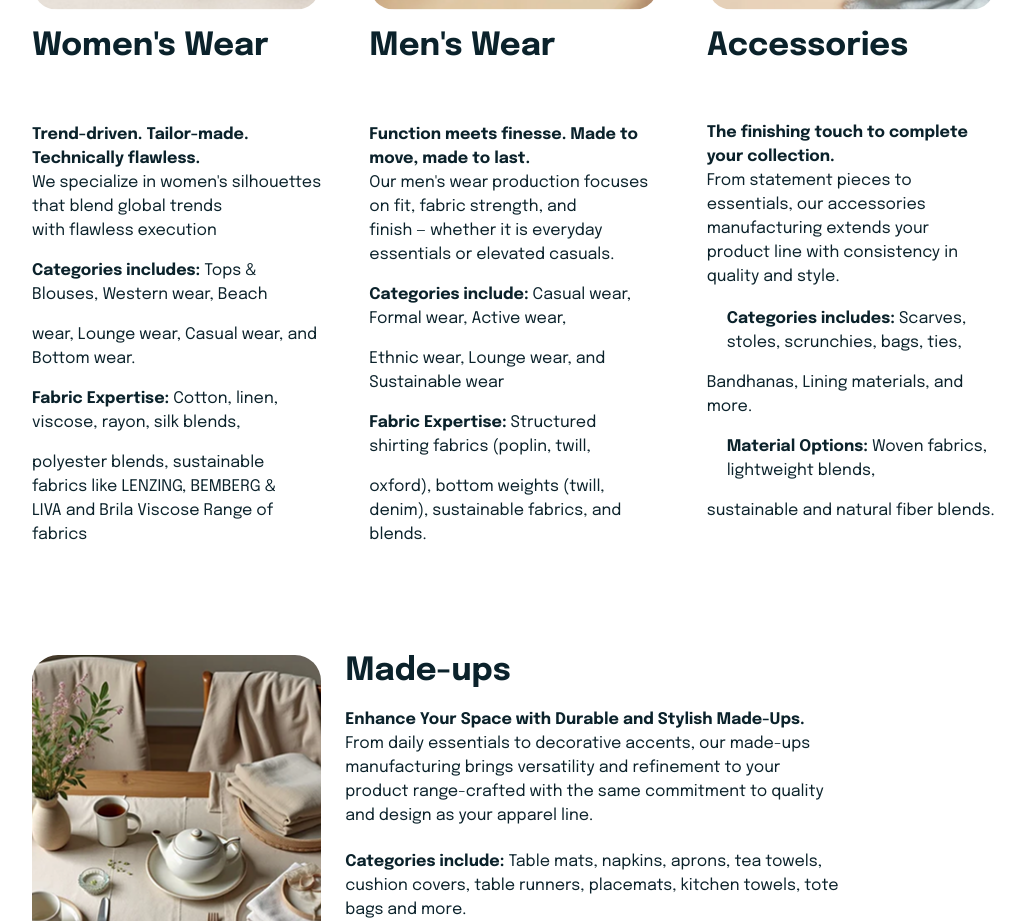
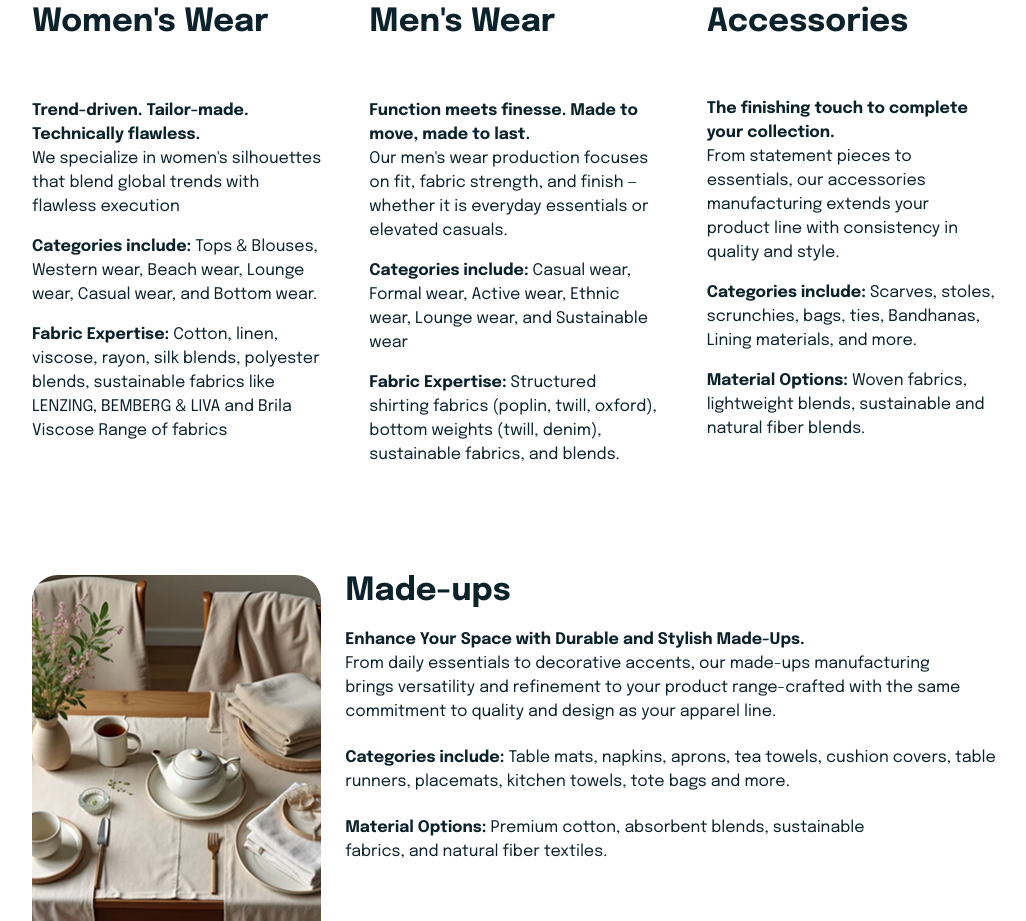
Before and after one commit to fasilfaz/introlines, a React (Vite) app: page / in a window 1280 px wide. Shown: the part 2340-3261 px from the top of the page, without its empty margins (126-1152 px from the left). Built offline with nearby package versions, Linux system fonts and the light colour scheme.

Commit message:
content alignment fixed

```diff
--- a/src/pages/GarmentManufacturing/ManufacturingCapabilities.jsx
+++ b/src/pages/GarmentManufacturing/ManufacturingCapabilities.jsx
@@ -1,5 +1,3 @@
-import React from 'react';
-
 const ManufacturingCapabilities = () => {
   return (
     <section className="w-full bg-background-card">
@@ -31,13 +29,7 @@ const ManufacturingCapabilities = () => {
                   className="text-sm sm:text-base font-normal leading-relaxed text-text-primary w-full lg:w-[96%]"
                   style={{ fontFamily: 'Epilogue' }}
                 >
-                  Whether you are creating for fashion brands, retail shelves, or e-commerce drops —
-                  <br />
-                  Fabriclore's garment manufacturing capabilities are tailored for quality, customization
-                  <br />
-                  and speed. From clothing to accessories, our production ecosystem adapts to your
-                  <br />
-                  brand's goals.
+                  Whether you are creating for fashion brands, retail shelves, or e-commerce drops — Fabriclore's garment manufacturing capabilities are tailored for quality, customization and speed. From clothing to accessories, our production ecosystem adapts to your brand's goals.
                 </p>
               </div>
             </div>
@@ -69,9 +61,7 @@ const ManufacturingCapabilities = () => {
                     Trend-driven. Tailor-made. Technically flawless.
                     <br />
                     <span className="font-normal">
-                      We specialize in women's silhouettes that blend global trends
-                      <br />
-                      with flawless execution
+                      We specialize in women's silhouettes that blend global trends with flawless execution
                     </span>
                   </p>
 
@@ -79,15 +69,8 @@ const ManufacturingCapabilities = () => {
                     className="text-sm sm:text-base leading-relaxed text-text-primary"
                     style={{ fontFamily: 'Epilogue' }}
                   >
-                    <span className="font-bold">Categories includes:</span>
-                    <span className="font-normal"> Tops & Blouses, Western wear, Beach</span>
-                  </p>
-
-                  <p
-                    className="text-sm sm:text-base font-normal leading-snug text-text-primary"
-                    style={{ fontFamily: 'Epilogue' }}
-                  >
-                    wear, Lounge wear, Casual wear, and Bottom wear.
+                    <span className="font-bold">Categories include:</span>
+                    <span className="font-normal"> Tops & Blouses, Western wear, Beach wear, Lounge wear, Casual wear, and Bottom wear.</span>
                   </p>
 
                   <p
@@ -95,16 +78,7 @@ const ManufacturingCapabilities = () => {
                     style={{ fontFamily: 'Epilogue' }}
                   >
                     <span className="font-bold">Fabric Expertise:</span>
-                    <span className="font-normal"> Cotton, linen, viscose, rayon, silk blends,</span>
-                  </p>
-
-                  <p
-                    className="text-sm sm:text-base font-normal leading-relaxed text-text-primary"
-                    style={{ fontFamily: 'Epilogue' }}
-                  >
-                    polyester blends, sustainable fabrics like LENZING, BEMBERG &
-                    <br />
-                    LIVA and Brila Viscose Range of fabrics
+                    <span className="font-normal"> Cotton, linen, viscose, rayon, silk blends, polyester blends, sustainable fabrics like LENZING, BEMBERG & LIVA and Brila Viscose Range of fabrics</span>
                   </p>
                 </div>
               </div>
@@ -134,9 +108,7 @@ const ManufacturingCapabilities = () => {
                     Function meets finesse. Made to move, made to last.
                     <br />
                     <span className="font-normal">
-                      Our men's wear production focuses on fit, fabric strength, and
-                      <br />
-                      finish — whether it is everyday essentials or elevated casuals.
+                      Our men's wear production focuses on fit, fabric strength, and finish — whether it is everyday essentials or elevated casuals.
                     </span>
                   </p>
 
@@ -145,31 +117,15 @@ const ManufacturingCapabilities = () => {
                     style={{ fontFamily: 'Epilogue' }}
                   >
                     <span className="font-bold">Categories include:</span>
-                    <span className="font-normal"> Casual wear, Formal wear, Active wear,</span>
-                  </p>
-
-                  <p
-                    className="text-sm sm:text-base font-normal leading-snug text-text-primary"
-                    style={{ fontFamily: 'Epilogue' }}
-                  >
-                    Ethnic wear, Lounge wear, and Sustainable wear
+                    <span className="font-normal"> Casual wear, Formal wear, Active wear, Ethnic wear, Lounge wear, and Sustainable wear</span>
                   </p>
 
                   <p
                     className="text-sm sm:text-base leading-relaxed text-text-primary"
                     style={{ fontFamily: 'Epilogue' }}
                   >
-                    <span className="font-bold">Fabric Expertise: </span>
-                    <span className="font-normal">Structured shirting fabrics (poplin, twill,</span>
-                  </p>
-
-                  <p
-                    className="text-sm sm:text-base font-normal leading-relaxed text-text-primary"
-                    style={{ fontFamily: 'Epilogue' }}
-                  >
-                    oxford), bottom weights (twill, denim), sustainable fabrics, and
-                    <br />
-                    blends.
+                    <span className="font-bold">Fabric Expertise:</span>
+                    <span className="font-normal"> Structured shirting fabrics (poplin, twill, oxford), bottom weights (twill, denim), sustainable fabrics, and blends.</span>
                   </p>
                 </div>
               </div>
@@ -192,51 +148,31 @@ const ManufacturingCapabilities = () => {
                 </h2>
 
                 <div className="space-y-3 sm:space-y-4">
-                  <div className="space-y-[18px]">
-                    <p
-                      className="text-sm sm:text-base font-bold leading-relaxed text-text-primary"
-                      style={{ fontFamily: 'Epilogue' }}
-                    >
-                      The finishing touch to complete your collection.
-                      <br />
-                      <span className="font-normal">
-                        From statement pieces to essentials, our accessories
-                        <br />
-                        manufacturing extends your product line with consistency in
-                        <br />
-                        quality and style.
-                      </span>
-                    </p>
-
-                    <p
-                      className="text-sm sm:text-base leading-relaxed text-text-primary ml-5"
-                      style={{ fontFamily: 'Epilogue' }}
-                    >
-                      <span className="font-bold">Categories includes:</span>
-                      <span className="font-normal"> Scarves, stoles, scrunchies, bags, ties,</span>
-                    </p>
-                  </div>
-
                   <p
-                    className="text-sm sm:text-base font-normal leading-snug text-text-primary"
+                    className="text-sm sm:text-base font-bold leading-relaxed text-text-primary"
                     style={{ fontFamily: 'Epilogue' }}
                   >
-                    Bandhanas, Lining materials, and more.
+                    The finishing touch to complete your collection.
+                    <br />
+                    <span className="font-normal">
+                      From statement pieces to essentials, our accessories manufacturing extends your product line with consistency in quality and style.
+                    </span>
                   </p>
 
                   <p
-                    className="text-sm sm:text-base leading-relaxed text-text-primary ml-5"
+                    className="text-sm sm:text-base leading-relaxed text-text-primary"
                     style={{ fontFamily: 'Epilogue' }}
                   >
-                    <span className="font-bold">Material Options: </span>
-                    <span className="font-normal">Woven fabrics, lightweight blends,</span>
+                    <span className="font-bold">Categories include:</span>
+                    <span className="font-normal"> Scarves, stoles, scrunchies, bags, ties, Bandhanas, Lining materials, and more.</span>
                   </p>
 
                   <p
-                    className="text-sm sm:text-base font-normal leading-snug text-text-primary"
+                    className="text-sm sm:text-base leading-relaxed text-text-primary"
                     style={{ fontFamily: 'Epilogue' }}
                   >
-                    sustainable and natural fiber blends.
+                    <span className="font-bold">Material Options:</span>
+                    <span className="font-normal"> Woven fabrics, lightweight blends, sustainable and natural fiber blends.</span>
                   </p>
                 </div>
               </div>
@@ -268,13 +204,7 @@ const ManufacturingCapabilities = () => {
                     Enhance Your Space with Durable and Stylish Made-Ups.
                     <br />
                     <span className="font-normal">
-                      From daily essentials to decorative accents, our made-ups
-                      <br />
-                      manufacturing brings versatility and refinement to your
-                      <br />
-                      product range-crafted with the same commitment to quality
-                      <br />
-                      and design as your apparel line.
+                      From daily essentials to decorative accents, our made-ups manufacturing brings versatility and refinement to your product range-crafted with the same commitment to quality and design as your apparel line.
                     </span>
                   </p>
 
@@ -283,11 +213,7 @@ const ManufacturingCapabilities = () => {
                     style={{ fontFamily: 'Epilogue' }}
                   >
                     Categories include:
-                    <span className="font-normal"> Table mats, napkins, aprons, tea towels,
-                    <br />
-                    cushion covers, table runners, placemats, kitchen towels, tote
-                    <br />
-                    bags and more.</span>
+                    <span className="font-normal"> Table mats, napkins, aprons, tea towels, cushion covers, table runners, placemats, kitchen towels, tote bags and more.</span>
                   </p>
                 </div>
               </div>
@@ -297,9 +223,7 @@ const ManufacturingCapabilities = () => {
                 style={{ fontFamily: 'Epilogue' }}
               >
                 Material Options:
-                <span className="font-normal"> Premium cotton, absorbent blends,
-                <br />
-                sustainable fabrics, and natural fiber textiles.</span>
+                <span className="font-normal"> Premium cotton, absorbent blends, sustainable fabrics, and natural fiber textiles.</span>
               </p>
             </div>
           </div>
--- a/src/pages/Services/IntrolinesSection.jsx
+++ b/src/pages/Services/IntrolinesSection.jsx
@@ -6,15 +6,15 @@ const IntrolinesSection = () => {
         <div className="text-center mb-12 sm:mb-16 lg:mb-20">
           <h2
             className="text-[32px] sm:text-[40px] lg:text-[48px] font-bold leading-[1.1] text-text-primary mb-4 sm:mb-6"
-            style={{ fontFamily: 'Epilogue' }}
+            // style={{ fontFamily: 'Epilogue' }}
           >
             Experience Seamless Global Exports
             <br />
             <span className="text-accent-primary">with Introlines</span>
           </h2>
           <p
-            className="text-lg sm:text-xl lg:text-2xl font-normal leading-relaxed text-text-primary max-w-4xl mx-auto"
-            style={{ fontFamily: 'Epilogue' }}
+            className=" sm:text-lg lg:text-2xl font-normal leading-relaxed text-text-primary max-w-4xl mx-auto"
+            // style={{ fontFamily: 'Epilogue' }}
           >
             Giving wings to your enterprise. Introlines provides a direct gateway from India to your international destinations.
             Leveraging our official export licensing, we offer ultra-rapid logistics to deliver your goods beyond borders.
```
